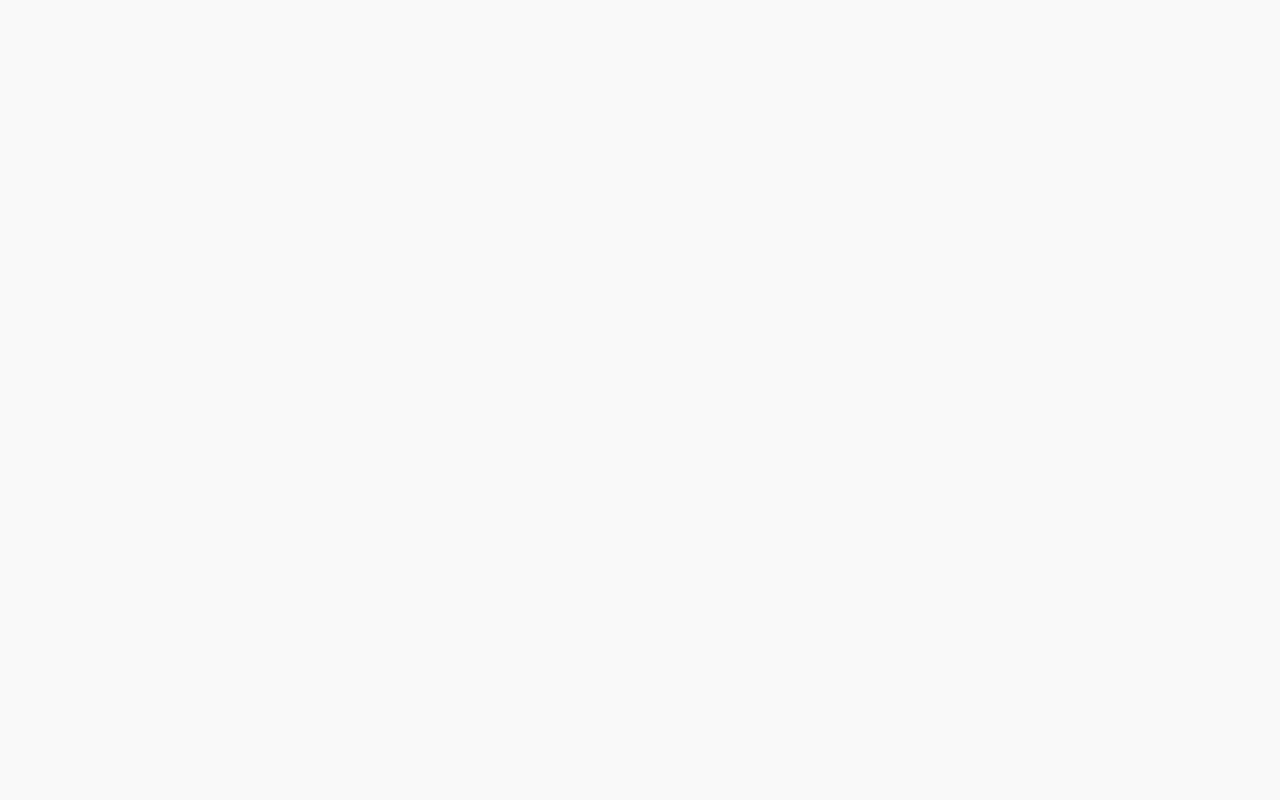
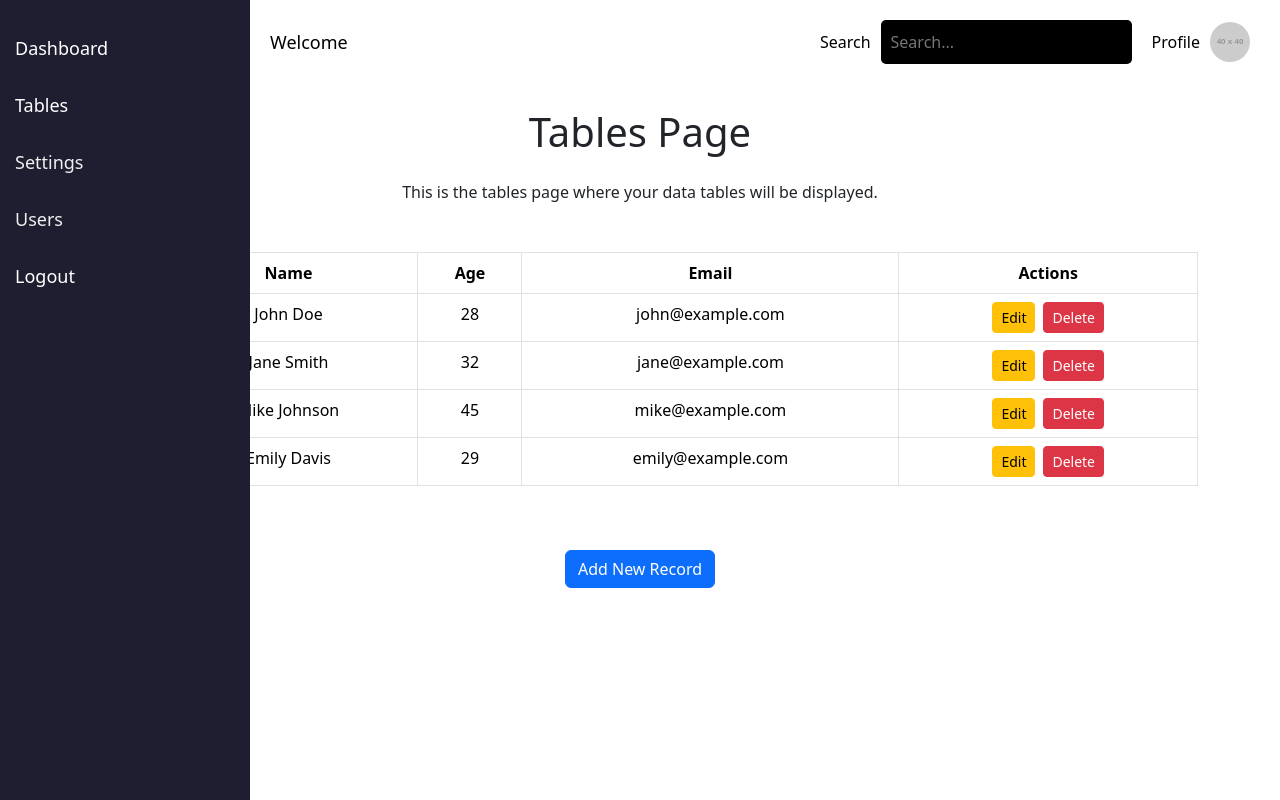
Before and after one commit to kenthomz/dashbord-react, a React (Create React App) app: page /Tables in a window 1280 px wide. Before the commit this address had no page. Built offline with nearby package versions, Linux system fonts and the light colour scheme.

Commit message:
add new files

```diff
--- a/package.json
+++ b/package.json
@@ -6,8 +6,10 @@
     "@testing-library/jest-dom": "^5.17.0",
     "@testing-library/react": "^13.4.0",
     "@testing-library/user-event": "^13.5.0",
+    "bootstrap": "^5.3.3",
     "chart.js": "^4.4.4",
     "react": "^18.3.1",
+    "react-bootstrap": "^2.10.5",
     "react-chartjs-2": "^5.2.0",
     "react-circular-progressbar": "^2.1.0",
     "react-dom": "^18.3.1",
--- a/src/App.js
+++ b/src/App.js
@@ -4,6 +4,8 @@ import { BrowserRouter as Router, Routes, Route, Navigate } from 'react-router-d
 import Loginuser from './components/Loginuser'; // Importing the Loginuser component
 import Dashboard from './components/Dashboard'; // Import your Dashboard component here
 import RegisterUser from './components/RegisterUser'; // Import your Dashboard component here
+import Tables from './components/Tables'; // Import your Dashboard component here
+;
 
 
 function App() {
@@ -13,6 +15,7 @@ function App() {
         <Routes>
         <Route path="/register" element={<RegisterUser />} />  {/* Route for Loginuser */}
           <Route path="/login" element={<Loginuser />} />  {/* Route for Loginuser */}
+          <Route path="/Tables" element={<Tables />} />  {/* Route for Loginuser */}
           <Route path="/dashboard" element={<Dashboard />} /> {/* Route for Dashboard */}
           <Route path="/" element={<Navigate to="/login" />} /> {/* Redirect from home to login */}
         </Routes>
--- a/src/components/Dashboard.js
+++ b/src/components/Dashboard.js
@@ -49,11 +49,11 @@ function Dashboard() {
           {/* Cards second section */}
           <div className="statics">
             <div className="row justify-content-between">
-              <div className="col col-10 invoice-stats">
+              <div className="col col-5 invoice-stats">
                 <h2>Invoice Statics</h2>
                 <div className="row align-items-center">
                   {/* circle graph */}
-                  <div className="circle-graph col col-3">
+                  <div className="circle-graph col col-5">
                     <CircularProgressbarWithChildren
                       value={80} // Set to 100 for full circle
                       styles={buildStyles({
@@ -97,7 +97,7 @@ function Dashboard() {
                 </div>
               </div>
 
-              <div className="col col-12 sales-statics">
+              <div className="col col-5 sales-statics">
                 <SalesLineGraph />
               </div>
             </div>
--- a/src/components/Loginuser.js
+++ b/src/components/Loginuser.js
@@ -33,10 +33,10 @@ const Loginuser = () => {
         <section className="login_item">
             <div className="container">
                 <div className="row justify-content-around">
-                    <div className="col col-4 login_bg">
+                    <div className="col col-5 login_bg">
                         <img src={`${process.env.PUBLIC_URL}/login-bg.jpg`} alt="From Public" style={{ width: '100%', height: 'auto' }} />
                     </div>
-                    <div className="col col-4 login_fields">
+                    <div className="col col-5 login_fields">
                         <h2>Login</h2>
                         {error && <p className="error">{error}</p>} {/* Display error message */}
                         <form onSubmit={handleLogin}>
@@ -60,7 +60,7 @@ const Loginuser = () => {
                             </div>
                             <button type="submit">Login</button>
                         </form>
-                        <p>
+                        <p class="mt-4">
                             Don't have an account? <a href="/register">Register here</a>
                         </p>
                     </div>
--- a/src/components/Sidebar.js
+++ b/src/components/Sidebar.js
@@ -1,16 +1,23 @@
 // src/components/Sidebar.js
 import React from 'react';
+import { NavLink } from 'react-router-dom';
 import './scss/Sidebar.scss';
 
-const Sidebar = ({ isOpen }) => {
+const Sidebar = ({ isOpen, onLogout }) => {
   return (
     <div className={`sidebar ${isOpen ? 'open' : ''}`}>
       <ul>
-        <li>Dashboard</li>
-        <li>Analytics</li>
+        <NavLink to="/Dashboard" className="text-white text-decoration-none" activeClassName="active">
+          <li>Dashboard</li>
+        </NavLink>
+        <NavLink to="/tables" className="text-white text-decoration-none" activeClassName="active">
+          <li>Tables</li>
+        </NavLink>
         <li>Settings</li>
         <li>Users</li>
-        <li>Logout</li>
+        <li onClick={onLogout} className="text-white text-decoration-none" style={{ cursor: 'pointer' }}>
+          Logout
+        </li>
       </ul>
     </div>
   );
--- /dev/null
+++ b/src/components/Tables.js
@@ -0,0 +1,164 @@
+// src/components/Tables.js
+import React, { useState } from 'react';
+import Sidebar from './Sidebar';
+import Header from './Header';
+import 'bootstrap/dist/js/bootstrap.bundle.min.js';
+import './scss/Tables.scss';
+import { Modal, Button, Form } from 'react-bootstrap';
+import 'bootstrap/dist/css/bootstrap.min.css';
+
+
+const Tables = () => {
+  const [data, setData] = useState([
+    { id: 1, name: 'John Doe', age: 28, email: 'john@example.com' },
+    { id: 2, name: 'Jane Smith', age: 32, email: 'jane@example.com' },
+    { id: 3, name: 'Mike Johnson', age: 45, email: 'mike@example.com' },
+    { id: 4, name: 'Emily Davis', age: 29, email: 'emily@example.com' },
+  ]);
+
+  const [showModal, setShowModal] = useState(false);
+  const [editMode, setEditMode] = useState(false);
+  const [currentItem, setCurrentItem] = useState({ id: '', name: '', age: '', email: '' });
+
+  // Function to handle delete
+  const handleDelete = (id) => {
+    setData(data.filter(item => item.id !== id));
+  };
+
+  // Function to handle edit
+  const handleEdit = (item) => {
+    setCurrentItem(item);
+    setEditMode(true);
+    setShowModal(true);
+  };
+
+  // Function to handle modal close
+  const handleClose = () => {
+    setShowModal(false);
+    setCurrentItem({ id: '', name: '', age: '', email: '' });
+    setEditMode(false);
+  };
+
+  // Function to handle form submission
+  const handleSubmit = (e) => {
+    e.preventDefault();
+
+    if (editMode) {
+      setData(data.map(item => (item.id === currentItem.id ? currentItem : item)));
+    } else {
+      setData([...data, { ...currentItem, id: data.length + 1 }]); // Assign a new ID
+    }
+
+    handleClose();
+  };
+
+  return (
+    <div className="d-flex">
+      <Sidebar isOpen={true} /> {/* Adjust isOpen based on your state management */}
+      <div className="main-content flex-grow-1">
+        <Header />
+        <div className="container mt-4">
+          <h1 className="text-center mb-4">Tables Page</h1>
+          <p className="text-center mb-5">This is the tables page where your data tables will be displayed.</p>
+
+          <div className="table-responsive">
+            <table className="table table-bordered table-hover custom-table">
+              <thead className="thead-dark">
+                <tr>
+                  <th>ID</th>
+                  <th>Name</th>
+                  <th>Age</th>
+                  <th>Email</th>
+                  <th>Actions</th>
+                </tr>
+              </thead>
+              <tbody>
+                {data.map(item => (
+                  <tr key={item.id}>
+                    <td>{item.id}</td>
+                    <td>{item.name}</td>
+                    <td>{item.age}</td>
+                    <td>{item.email}</td>
+                    <td>
+                      <button
+                        className="btn btn-warning btn-sm mx-1"
+                        onClick={() => handleEdit(item)}
+                      >
+                        Edit
+                      </button>
+                      <button
+                        className="btn btn-danger btn-sm mx-1"
+                        onClick={() => handleDelete(item.id)}
+                      >
+                        Delete
+                      </button>
+                    </td>
+                  </tr>
+                ))}
+              </tbody>
+            </table>
+          </div>
+
+          <div className="text-center mt-4">
+            <button
+              className="btn btn-primary  mt-4"
+              onClick={() => {
+                setShowModal(true);
+                setCurrentItem({ id: '', name: '', age: '', email: '' });
+                setEditMode(false);
+              }}
+            >
+              Add New Record
+            </button>
+          </div>
+        </div>
+
+        {/* Modal for Add/Edit */}
+        <Modal show={showModal} onHide={handleClose}>
+          <Modal.Header closeButton>
+            <Modal.Title>{editMode ? 'Edit Record' : 'Add New Record'}</Modal.Title>
+          </Modal.Header>
+          <Modal.Body>
+            <Form onSubmit={handleSubmit}>
+              <Form.Group controlId="formName">
+                <Form.Label>Name</Form.Label>
+                <Form.Control
+                  type="text"
+                  placeholder="Enter name"
+                  value={currentItem.name}
+                  onChange={(e) => setCurrentItem({ ...currentItem, name: e.target.value })}
+                  required
+                />
+              </Form.Group>
+              <Form.Group controlId="formAge">
+                <Form.Label>Age</Form.Label>
+                <Form.Control
+                  type="number"
+                  placeholder="Enter age"
+                  value={currentItem.age}
+                  onChange={(e) => setCurrentItem({ ...currentItem, age: e.target.value })}
+                  required
+                />
+              </Form.Group>
+              <Form.Group controlId="formEmail">
+                <Form.Label>Email</Form.Label>
+                <Form.Control
+                  type="email"
+                  placeholder="Enter email"
+                  value={currentItem.email}
+                  onChange={(e) => setCurrentItem({ ...currentItem, email: e.target.value })}
+                  required
+                />
+              </Form.Group>
+              <Button variant="primary" type="submit" class="btn btn-primary  mt-4">
+                {editMode ? 'Update Record' : 'Add Record'}
+              </Button>
+            </Form>
+          </Modal.Body>
+        </Modal>
+      </div>
+    </div>
+  );
+};
+
+export default Tables;
--- /dev/null
+++ b/src/components/scss/Tables.scss
@@ -0,0 +1,32 @@
+/* src/styles/custom.css */
+.custom-table {
+    border-collapse: collapse;
+    margin: 0 auto;
+  }
+
+  .custom-table th, .custom-table td {
+    text-align: center; /* Center aligns text in cells */
+    padding: 12px; /* Add padding for better spacing */
+  }
+
+  .custom-table th {
+    background-color: #343a40; /* Dark background for header */
+    color: #fff; /* White text for header */
+    border: 1px solid #dee2e6; /* Light border for header */
+  }
+
+  .custom-table td {
+    border: 1px solid #dee2e6; /* Light border for cells */
+  }
+
+  .custom-table tr:hover {
+    background-color: #f8f9fa; /* Light grey background on hover */
+  }
+
+  .custom-table tbody tr:nth-child(even) {
+    background-color: #f2f2f2; /* Alternate row color */
+  }
+
+  .modal button{
+    margin-top: 20px;
+  }
```
Also changed, not shown: 1 other file (tests, documents, lock files or other folders).
